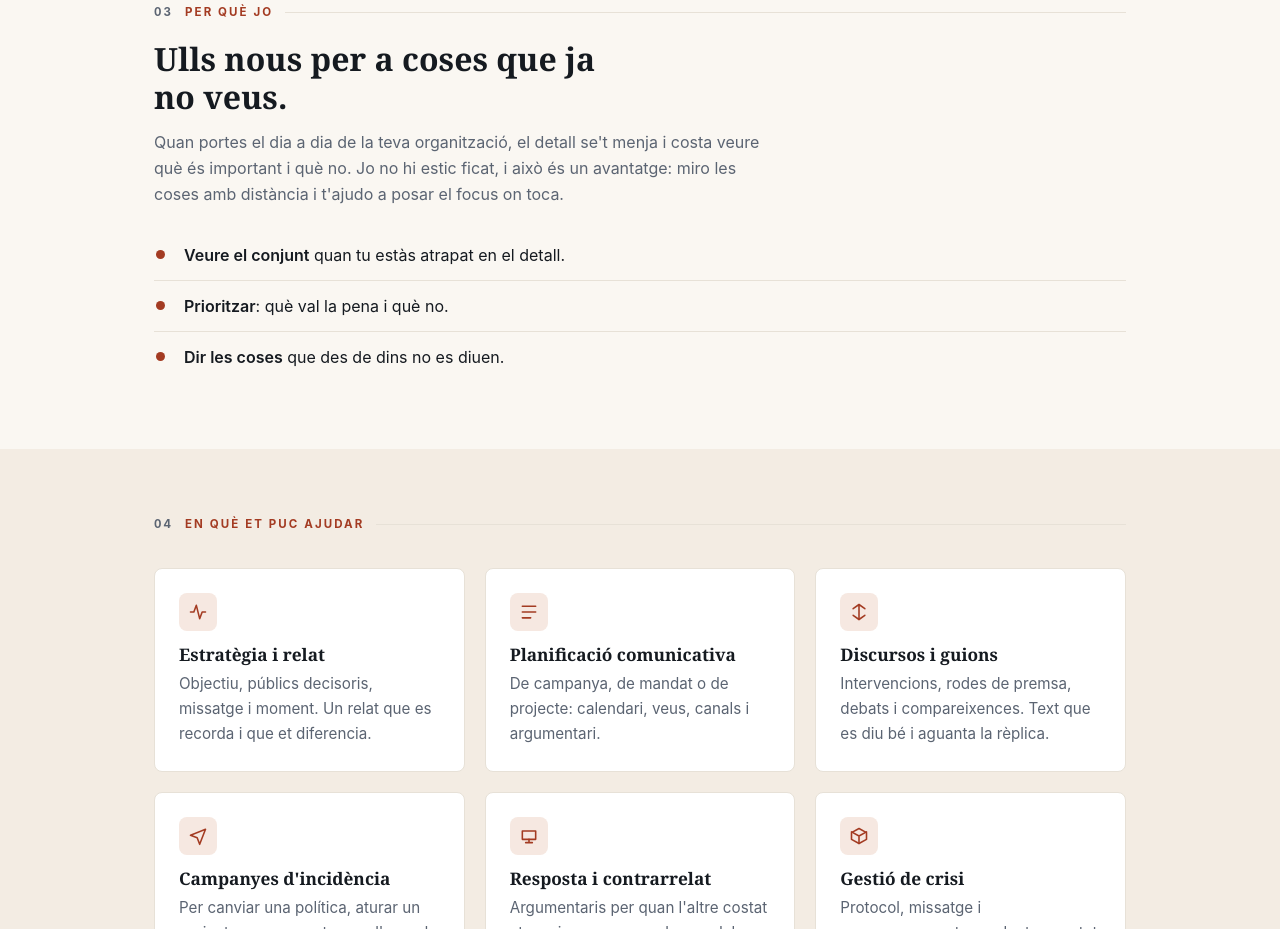
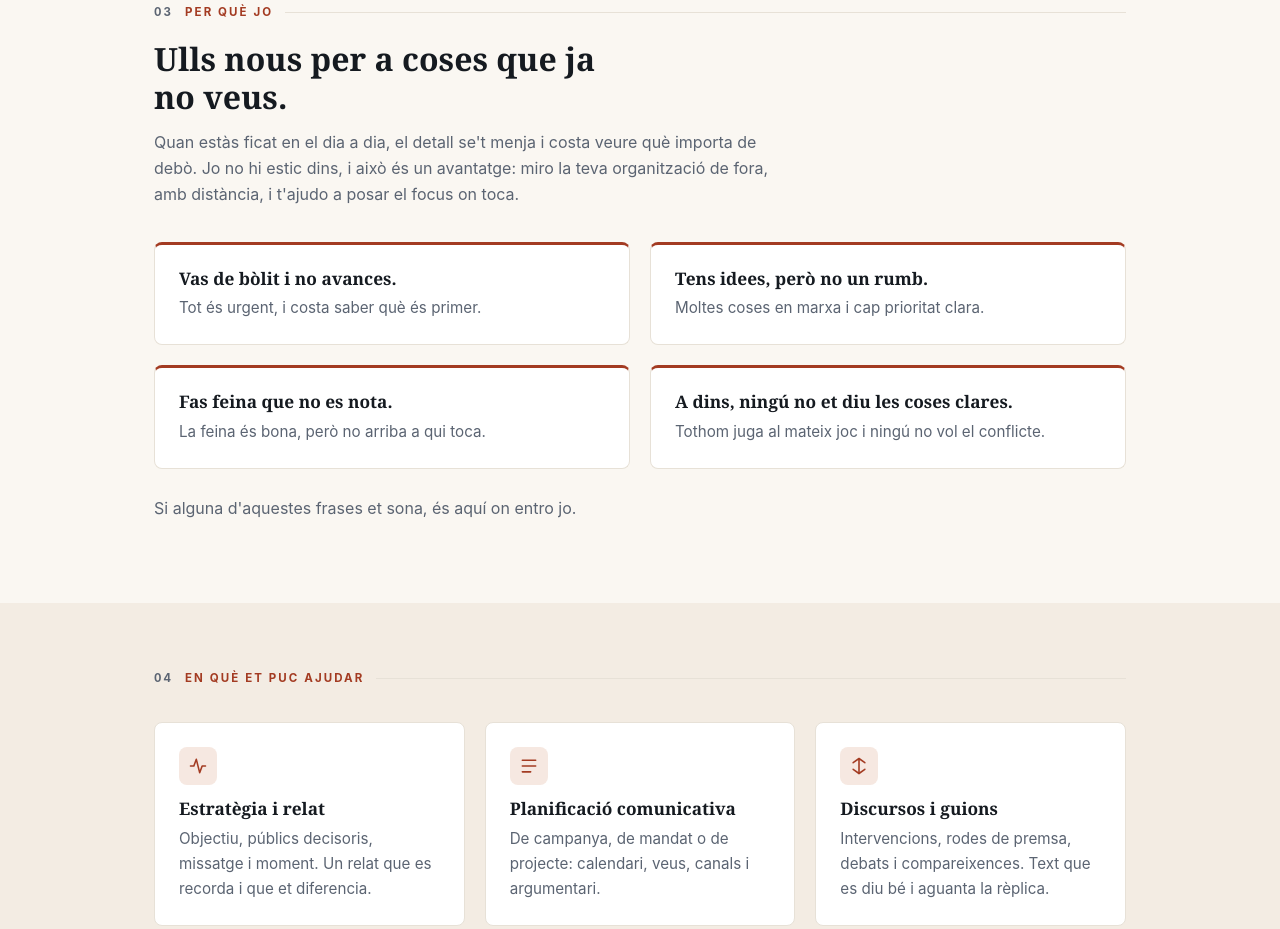
Before and after one commit to jsalvia/web-serveis, a plain HTML site: page index.html in a window 1280 px wide. Shown: the part 1457-2386 px from the top of the page. Drawn offline with Linux system fonts and the light colour scheme.

Commit message:
Seccio 03: 4 quadricules mirall (2x2) en lloc dels 3 punts

```diff
--- a/index.html
+++ b/index.html
@@ -155,12 +155,14 @@
   <div class="wrap">
     <div class="eyebrow"><span class="num">03</span> Per què jo</div>
     <h2 class="section-title">Ulls nous per a coses que ja no veus.</h2>
-    <p class="section-lead">Quan portes el dia a dia de la teva organització, el detall se't menja i costa veure què és important i què no. Jo no hi estic ficat, i això és un avantatge: miro les coses amb distància i t'ajudo a posar el focus on toca.</p>
-    <ul class="plain">
-      <li><strong>Veure el conjunt</strong> quan tu estàs atrapat en el detall.</li>
-      <li><strong>Prioritzar</strong>: què val la pena i què no.</li>
-      <li><strong>Dir les coses</strong> que des de dins no es diuen.</li>
-    </ul>
+    <p class="section-lead">Quan estàs ficat en el dia a dia, el detall se't menja i costa veure què importa de debò. Jo no hi estic dins, i això és un avantatge: miro la teva organització de fora, amb distància, i t'ajudo a posar el focus on toca.</p>
+    <div class="grid pairs">
+      <div class="card exp"><h3>Vas de bòlit i no avances.</h3><p>Tot és urgent, i costa saber què és primer.</p></div>
+      <div class="card exp"><h3>Tens idees, però no un rumb.</h3><p>Moltes coses en marxa i cap prioritat clara.</p></div>
+      <div class="card exp"><h3>Fas feina que no es nota.</h3><p>La feina és bona, però no arriba a qui toca.</p></div>
+      <div class="card exp"><h3>A dins, ningú no et diu les coses clares.</h3><p>Tothom juga al mateix joc i ningú no vol el conflicte.</p></div>
+    </div>
+    <p class="exp-now">Si alguna d'aquestes frases et sona, és aquí on entro jo.</p>
   </div>
 </section>
 
```
